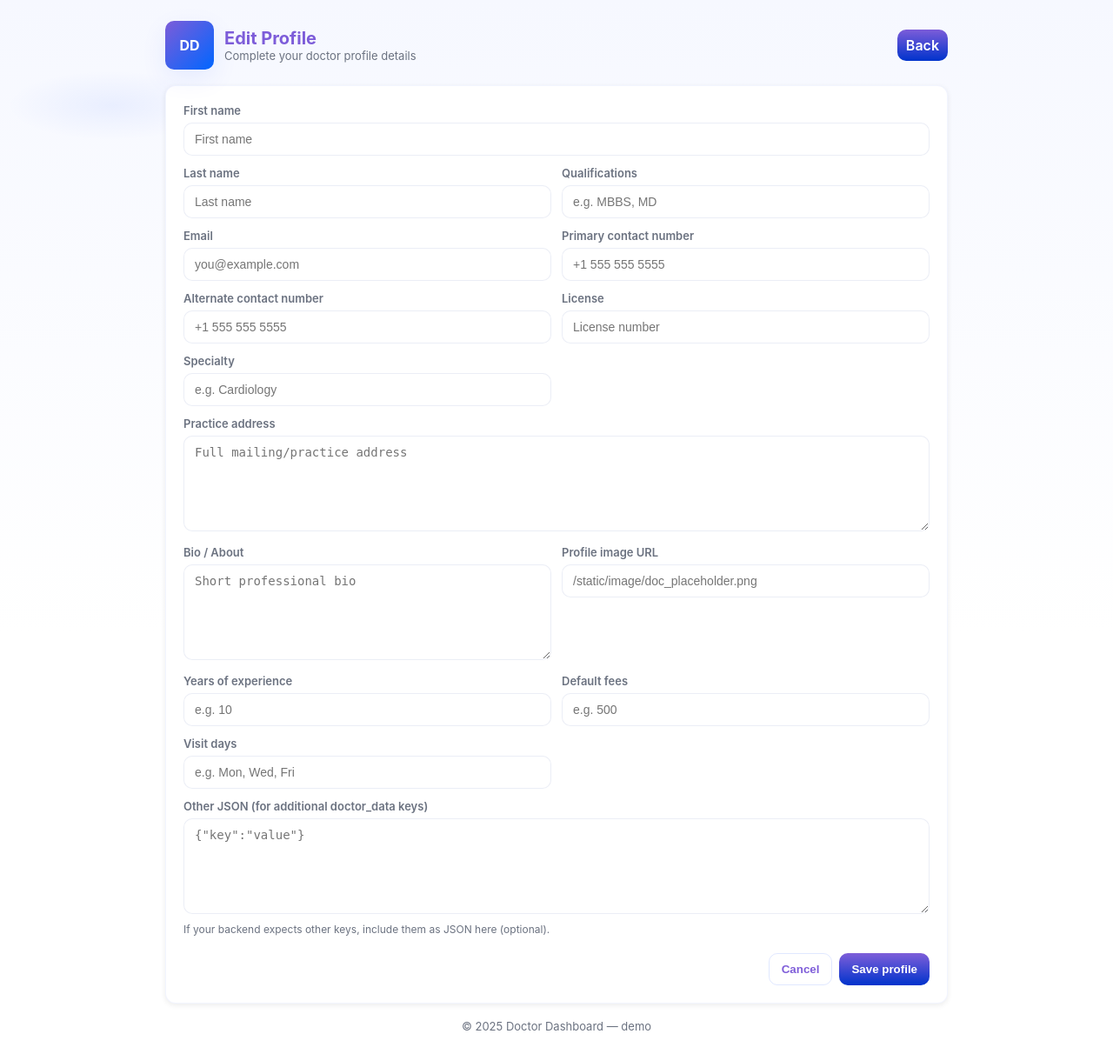
After one commit to Protyush1995/Docto_friend, a Flask app: page /doctor-edit-profile in a window 1280 px wide. The commit adds this page. Shown: the whole page at 87% size. Run offline with Flask 3, Linux system fonts and the light colour scheme; parts of the project's set-up code (start-up, migrations or seed data) failed here and were passed over.

Commit message:
stashing work after break 23.01.26

```diff
--- a/src/app/main/routes.py
+++ b/src/app/main/routes.py
@@ -78,6 +78,9 @@ def register_route():
         current_app.logger.exception("Failed to save registration")
         return jsonify(success=False, error="internal_error"), 500
 
+@bp.route("/doctor-edit-profile", methods=["GET"])
+def doctor_edit_profile_form():
+    return render_template("doctor_edit_profile.html")
 
 @bp.route("/doctor-forgot-password", methods=["GET"])
 def doctor_forgot_password_page():
--- /dev/null
+++ b/src/app/templates/doctor_edit_profile.html
@@ -0,0 +1,201 @@
+<!doctype html>
+<html lang="en">
+<head>
+  <meta charset="utf-8" />
+  <title>Edit Doctor Profile</title>
+  <meta name="viewport" content="width=device-width,initial-scale=1" />
+  <style>
+    :root{
+      --primary: #4d20cab8;
+      --bg: #f6f8ff;
+      --card-bg: #ffffff;
+      --muted: #6b7280;
+      --accent: #0b63ff;
+      --border-radius: 12px;
+      --card-shadow: 0 10px 30px rgba(0,64,255,0.08);
+    }
+    *{box-sizing:border-box}
+    body{
+      margin:0;
+      font-family: Inter, "Segoe UI", Roboto, Arial, sans-serif;
+      background: radial-gradient(1200px 400px at 10% 10%, rgba(0,64,255,0.06), transparent 10%),
+                  linear-gradient(180deg, var(--bg), #ffffff 60%);
+      color:#0b1226;
+      padding:24px;
+    }
+    .container{ max-width:900px; margin:0 auto; }
+    header{ display:flex; align-items:center; justify-content:space-between; gap:12px; margin-bottom:18px; }
+    .brand{ display:flex; gap:12px; align-items:center; }
+    .logo{ width:56px; height:56px; border-radius:10px; background:linear-gradient(135deg,var(--primary),#0066ff); color:#fff; display:flex; align-items:center; justify-content:center; font-weight:700; box-shadow:var(--card-shadow); }
+    h1{ margin:0; font-size:20px; color:var(--primary); }
+    .sub{ color:var(--muted); font-size:13px; }
+
+    .card{
+      background:var(--card-bg);
+      border-radius:var(--border-radius);
+      padding:20px;
+      box-shadow:0 2px 6px rgba(0,0,0,0.08);
+      border:1px solid rgba(0,64,255,0.05);
+    }
+
+    form{ display:grid; grid-template-columns: 1fr 1fr; gap:12px; align-items:start; }
+    .full{ grid-column: 1 / -1; }
+    label{ display:block; font-size:13px; color:var(--muted); margin-bottom:6px; font-weight:600; }
+    input[type="text"], input[type="email"], input[type="tel"], textarea, select{
+      width:100%; padding:10px 12px; border-radius:10px; border:1px solid rgba(6,42,138,0.08); background:#fff; font-size:14px;
+    }
+    textarea{ min-height:110px; resize:vertical; }
+    .row{ display:flex; gap:8px; }
+    .actions{ display:flex; gap:8px; justify-content:flex-end; margin-top:8px; }
+    .btn{ padding:10px 14px; border-radius:10px; border:none; cursor:pointer; background:linear-gradient(180deg,var(--primary),#0033cc); color:#fff; font-weight:600; }
+    .btn.ghost{ background:transparent; color:var(--primary); border:1px solid rgba(0,64,255,0.12); }
+    .hint{ font-size:12px; color:var(--muted); margin-top:6px; }
+
+    @media (max-width:760px){
+      form{ grid-template-columns: 1fr; }
+      .actions{ justify-content:stretch; flex-direction:column-reverse; }
+    }
+  </style>
+</head>
+<body>
+  <div class="container">
+    <header>
+      <div class="brand">
+        <div class="logo">DD</div>
+        <div>
+          <h1>Edit Profile</h1>
+          <div class="sub">Complete your doctor profile details</div>
+        </div>
+      </div>
+      <div>
+        <a href="/doctor/dashboard" class="btn btn-small btn-ghost" style="text-decoration:none; display:inline-block; padding:8px 10px;" >Back</a>
+      </div>
+    </header>
+
+    <main class="card">
+      <form id="editProfileForm" action="/doctor/update" method="POST" novalidate>
+        <!-- server templating can prefill value=" doctor_data.field " -->
+        <div class="full">
+          <label for="firstname">First name</label>
+          <input id="firstname" name="doctor_first_name" type="text" placeholder="First name" value="">
+        </div>
+
+        <div>
+          <label for="lastname">Last name</label>
+          <input id="lastname" name="doctor_last_name" type="text" placeholder="Last name" value="">
+        </div>
+
+        <div>
+          <label for="qual">Qualifications</label>
+          <input id="qual" name="doctor_qualifications" type="text" placeholder="e.g. MBBS, MD" value="">
+        </div>
+
+        <div>
+          <label for="email">Email</label>
+          <input id="email" name="email" type="email" placeholder="you@example.com" value="">
+        </div>
+
+        <div>
+          <label for="phone">Primary contact number</label>
+          <input id="phone" name="primary_contact_number" type="tel" placeholder="+1 555 555 5555" value="">
+        </div>
+
+        <div>
+          <label for="altphone">Alternate contact number</label>
+          <input id="altphone" name="alternate_contact_number" type="tel" placeholder="+1 555 555 5555" value="">
+        </div>
+
+        <div>
+          <label for="license">License</label>
+          <input id="license" name="license" type="text" placeholder="License number" value="">
+        </div>
+
+        <div>
+          <label for="specialty">Specialty</label>
+          <input id="specialty" name="specialty" type="text" placeholder="e.g. Cardiology" value="">
+        </div>
+
+        <div class="full">
+          <label for="address">Practice address</label>
+          <textarea id="address" name="practice_address" placeholder="Full mailing/practice address"></textarea>
+        </div>
+
+        <div>
+          <label for="bio">Bio / About</label>
+          <textarea id="bio" name="bio" placeholder="Short professional bio"></textarea>
+        </div>
+
+        <div>
+          <label for="photo">Profile image URL</label>
+          <input id="photo" name="photo_url" type="text" placeholder="/static/image/doc_placeholder.png" value="">
+        </div>
+
+        <div>
+          <label for="years">Years of experience</label>
+          <input id="years" name="years_experience" type="text" placeholder="e.g. 10" value="">
+        </div>
+
+        <div>
+          <label for="fees">Default fees</label>
+          <input id="fees" name="default_fees" type="text" placeholder="e.g. 500" value="">
+        </div>
+
+        <div>
+          <label for="visitdays">Visit days</label>
+          <input id="visitdays" name="doctor_visit_days" type="text" placeholder="e.g. Mon, Wed, Fri" value="">
+        </div>
+
+        <div class="full">
+          <label for="other">Other JSON (for additional doctor_data keys)</label>
+          <textarea id="other" name="extra_json" placeholder='{"key":"value"}'></textarea>
+          <div class="hint">If your backend expects other keys, include them as JSON here (optional).</div>
+        </div>
+
+        <div class="full actions">
+          <button type="button" class="btn ghost" id="cancelBtn">Cancel</button>
+          <button type="submit" class="btn">Save profile</button>
+        </div>
+      </form>
+    </main>
+
+    <footer style="margin-top:18px; text-align:center; color:var(--muted); font-size:13px;">
+      © 2025 Doctor Dashboard — demo
+    </footer>
+  </div>
+
+  <script>
+    // Simple client-side validations and JSON merge before submit
+    (function(){
+      const form = document.getElementById('editProfileForm');
+      const cancel = document.getElementById('cancelBtn');
+
+      cancel.addEventListener('click', () => { window.history.back(); });
+
+      form.addEventListener('submit', (e) => {
+        // Basic email validation
+        const email = form.email.value.trim();
+        if(email && !/^[^\s@]+@[^\s@]+\.[^\s@]+$/.test(email)){
+          e.preventDefault();
+          alert('Please enter a valid email address.');
+          form.email.focus();
+          return;
+        }
+
+        // If extra_json exists, validate it's valid JSON
+        const extra = form.extra_json.value.trim();
+        if(extra){
+          try { JSON.parse(extra); }
+          catch(err){
+            e.preventDefault();
+            alert('Extra JSON is invalid. Fix the format or remove it.');
+            form.extra_json.focus();
+            return;
+          }
+        }
+
+        // Allow submit; server should handle merging fields to doctor_data
+      });
+    })();
+  </script>
+</body>
+</html>
```
Also changed, not shown: src/app/templates/doctor_dashboard.html (+5 -5 lines).
